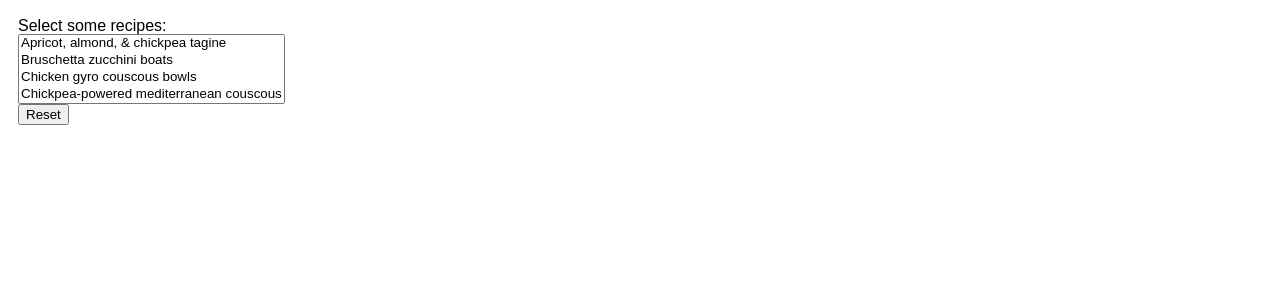
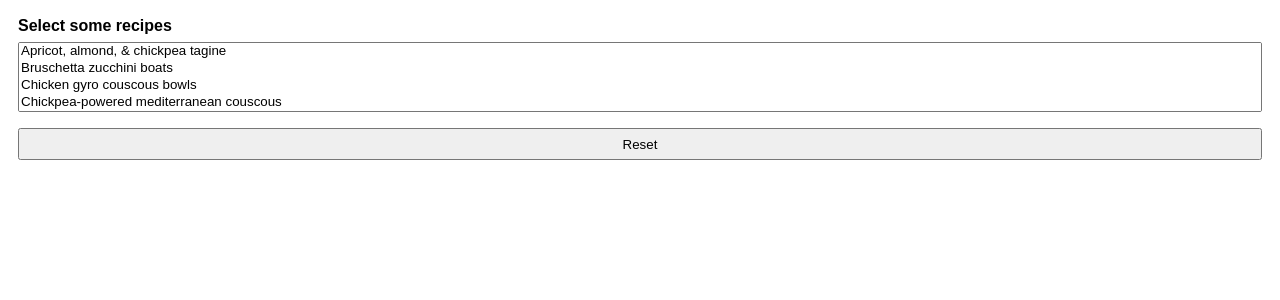
Before and after one commit to jaikamat/hellofresh-app, a React (Create React App) app: page / in a window 1280 px wide. Shown: the top 300 px of the page. Built offline with nearby package versions, Linux system fonts and the light colour scheme.

Commit message:
styling and type

```diff
--- a/src/App.tsx
+++ b/src/App.tsx
@@ -101,9 +101,11 @@ function App() {
     return (
         <div className="Container">
             <div className="ItemContainer">
-                <div>Select some recipes:</div>
+                <h3 className="Header">Select some recipes</h3>
+                <div className="SelectContainer">
                     <select
                         id="recipes"
+                        className="Select"
                         multiple
                         value={selectedRecipes}
                         onChange={(e) => {
@@ -122,8 +124,12 @@ function App() {
                             );
                         })}
                     </select>
+                </div>
                 <div>
-                    <button onClick={() => setSelectedRecipes([])}>
+                    <button
+                        className="Button"
+                        onClick={() => setSelectedRecipes([])}
+                    >
                         Reset
                     </button>
                 </div>
@@ -146,7 +152,7 @@ function App() {
             </div>
             {targetRecipes.length > 0 && (
                 <div className="ItemContainer">
-                    <div>You selected:</div>
+                    <h3 className="Header">Selected recipes</h3>
                     <ul>
                         {targetRecipes.map((tr) => {
                             return <li>- {tr.name}</li>;
--- a/src/style.css
+++ b/src/style.css
@@ -3,6 +3,7 @@
 }
 .Header {
     font-weight: bold;
+    padding-bottom: 8px;
 }
 .FlexContainer {
     display: flex;
@@ -11,6 +12,15 @@
     padding-bottom: 16px;
 }
 .ListContainer {
-    margin-top: 8px;
     margin-bottom: 8px;
 }
+.SelectContainer {
+    padding-bottom: 16px;
+}
+.Select {
+    width: 100%;
+}
+.Button {
+    width: 100%;
+    height: 32px;
+}
```
Lines whose indentation alone changed are shown as unchanged.
